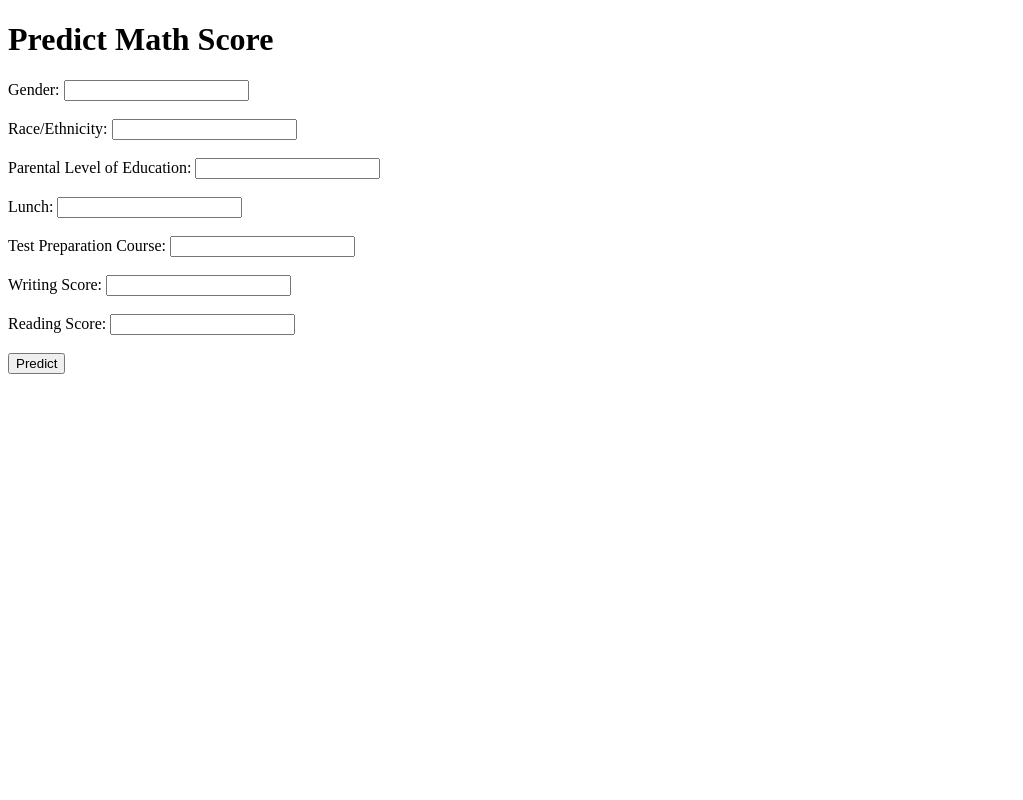
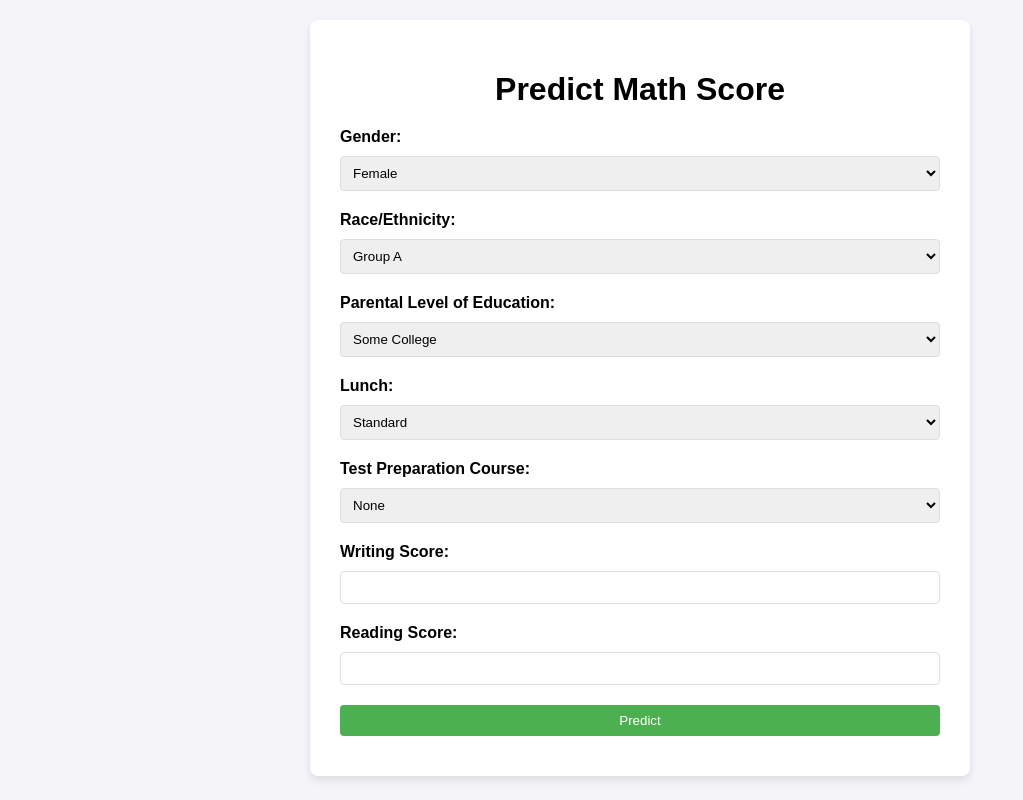
Before and after one commit to 04bhavyaa/mlproject, a Flask app: page / in a window 1280 px wide. Shown: the whole page, without its empty margins (0-1023 px from the left). Run offline with Flask 3, Linux system fonts and the light colour scheme.

Commit message:
ui commit

```diff
--- a/app.py
+++ b/app.py
@@ -44,8 +44,8 @@ def predict():
         prediction_pipeline = PredictionPipeline()
         prediction = prediction_pipeline.predict(data)
 
-        # Return the prediction result to the user
-        return render_template('index.html', prediction_text=f'Predicted Math Score: {prediction}')
+        # Render the prediction result
+        return render_template('index.html', predicted_score=prediction)
 
     except Exception as e:
         raise CustomException(e, sys)
--- /dev/null
+++ b/static/styles.css
@@ -0,0 +1,82 @@
+body {
+    font-family: Arial, sans-serif;
+    margin: 0;
+    padding: 0;
+    background-color: #f4f4f9;
+    display: flex;
+    justify-content: center;
+    align-items: flex-start;
+    height: 100vh;
+    overflow: auto;
+}
+
+.form-container {
+    background: white;
+    padding: 30px;
+    border-radius: 8px;
+    box-shadow: 0 4px 8px rgba(0, 0, 0, 0.1);
+    width: 100%;
+    max-width: 600px;
+    overflow-y: auto;  /* Allow scrolling inside the form container */
+    margin-top: 20px;  /* Add some margin from the top */
+    margin-bottom: 20px;  /* Ensure space at the bottom */
+}
+
+h1 {
+    text-align: center;
+    margin-bottom: 20px;
+}
+
+label {
+    font-weight: bold;
+    margin-top: 10px;
+    display: block;
+}
+
+select, input[type="submit"] {
+    width: 100%;
+    padding: 8px;
+    margin: 10px 0;
+    border-radius: 4px;
+    border: 1px solid #ddd;
+}
+
+input[type="number"] {
+    width: 97%;
+    padding: 8px;
+    margin: 10px 0;
+    border-radius: 4px;
+    border: 1px solid #ddd;
+}
+
+input[type="submit"] {
+    background-color: #4CAF50;
+    color: white;
+    border: none;
+}
+
+input[type="submit"]:hover {
+    background-color: #45a049;
+}
+
+.result {
+    margin-top: 20px;
+    text-align: center;
+    font-size: 20px;
+}
+
+.recheck-button {
+    background-color: #2196F3;
+    color: white;
+    border: none;
+    padding: 10px 20px;
+    border-radius: 4px;
+    cursor: pointer;
+    margin-top: 10px;
+    display: block;
+    width: 100%;
+}
+
+.recheck-button:hover {
+    background-color: #1976D2;
+}
--- a/templates/index.html
+++ b/templates/index.html
@@ -4,36 +4,66 @@
     <meta charset="UTF-8">
     <meta name="viewport" content="width=device-width, initial-scale=1.0">
     <title>Prediction Form</title>
+    <link rel="stylesheet" href="{{ url_for('static', filename='styles.css') }}">
 </head>
 <body>
+    <div class="form-container">
         <h1>Predict Math Score</h1>
         <form method="POST" action="/predict">
             <label for="gender">Gender:</label>
-        <input type="text" id="gender" name="gender" required><br><br>
+            <select id="gender" name="gender" required>
+                <option value="female">Female</option>
+                <option value="male">Male</option>
+            </select><br>
 
             <label for="race_ethnicity">Race/Ethnicity:</label>
-        <input type="text" id="race_ethnicity" name="race_ethnicity" required><br><br>
+            <select id="race_ethnicity" name="race_ethnicity" required>
+                <option value="group A">Group A</option>
+                <option value="group B">Group B</option>
+                <option value="group C">Group C</option>
+                <option value="group D">Group D</option>
+                <option value="group E">Group E</option>
+            </select><br>
 
             <label for="parental_level_of_education">Parental Level of Education:</label>
-        <input type="text" id="parental_level_of_education" name="parental_level_of_education" required><br><br>
+            <select id="parental_level_of_education" name="parental_level_of_education" required>
+                <option value="some college">Some College</option>
+                <option value="associate's degree">Associate's Degree</option>
+                <option value="high school">High School</option>
+                <option value="some high school">Some High School</option>
+                <option value="bachelor's degree">Bachelor's Degree</option>
+                <option value="master's degree">Master's Degree</option>
+            </select><br>
 
             <label for="lunch">Lunch:</label>
-        <input type="text" id="lunch" name="lunch" required><br><br>
+            <select id="lunch" name="lunch" required>
+                <option value="standard">Standard</option>
+                <option value="free/reduced">Free/Reduced</option>
+            </select><br>
 
             <label for="test_preparation_course">Test Preparation Course:</label>
-        <input type="text" id="test_preparation_course" name="test_preparation_course" required><br><br>
+            <select id="test_preparation_course" name="test_preparation_course" required>
+                <option value="none">None</option>
+                <option value="completed">Completed</option>
+            </select><br>
 
             <label for="writing_score">Writing Score:</label>
-        <input type="number" id="writing_score" name="writing_score" required><br><br>
+            <input type="number" id="writing_score" name="writing_score" required min="0" max="100"><br>
 
             <label for="reading_score">Reading Score:</label>
-        <input type="number" id="reading_score" name="reading_score" required><br><br>
+            <input type="number" id="reading_score" name="reading_score" required min="0" max="100"><br>
 
             <input type="submit" value="Predict">
         </form>
 
-    {% if prediction_text %}
-        <h2>{{ prediction_text }}</h2>
+        {% if predicted_score %}
+        <div class="result">
+            <h3>Predicted Math Score: [{{ predicted_score }}]</h3>
+            <form action="/" method="get">
+                <input type="submit" value="Recheck" class="recheck-button">
+            </form>
+        </div>
         {% endif %}
+    </div>
 </body>
 </html>
```
Lines whose indentation alone changed are shown as unchanged.
